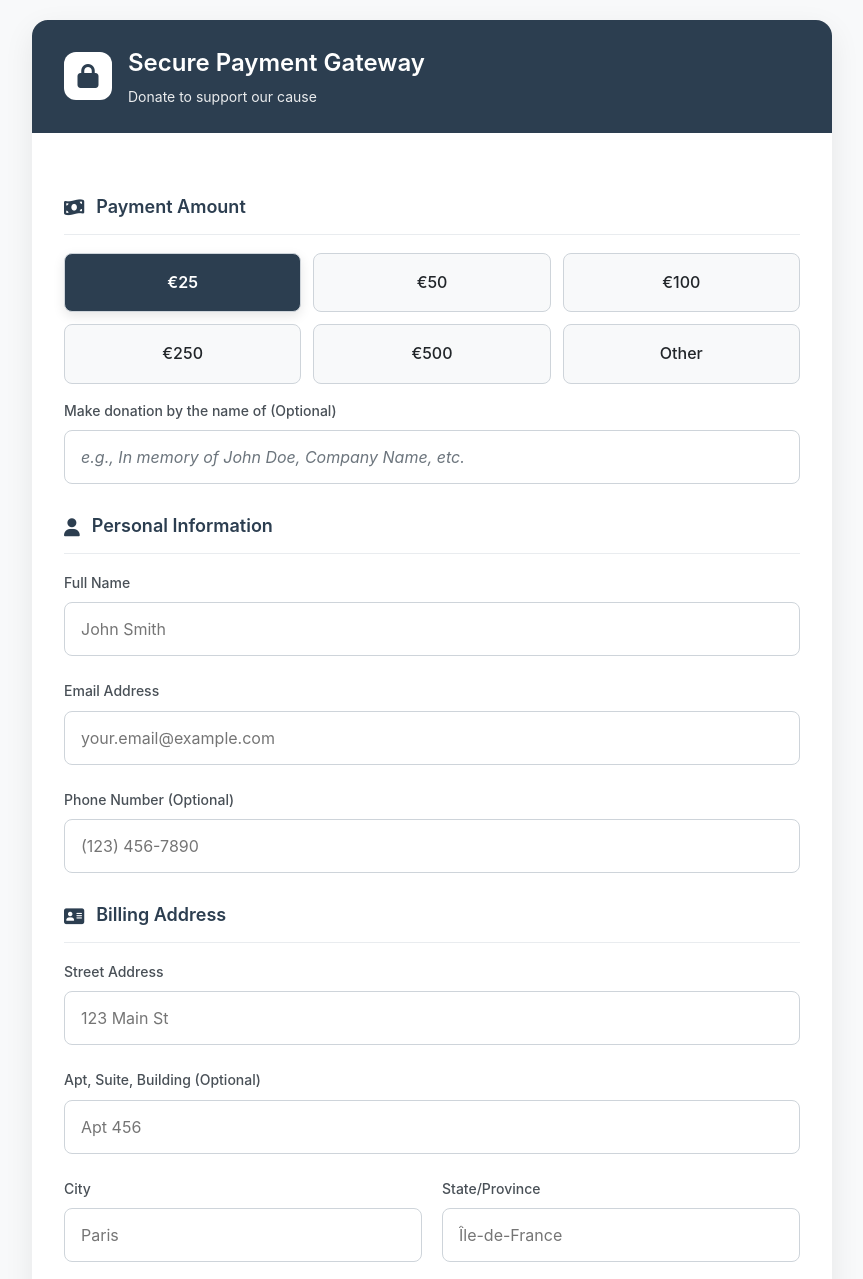
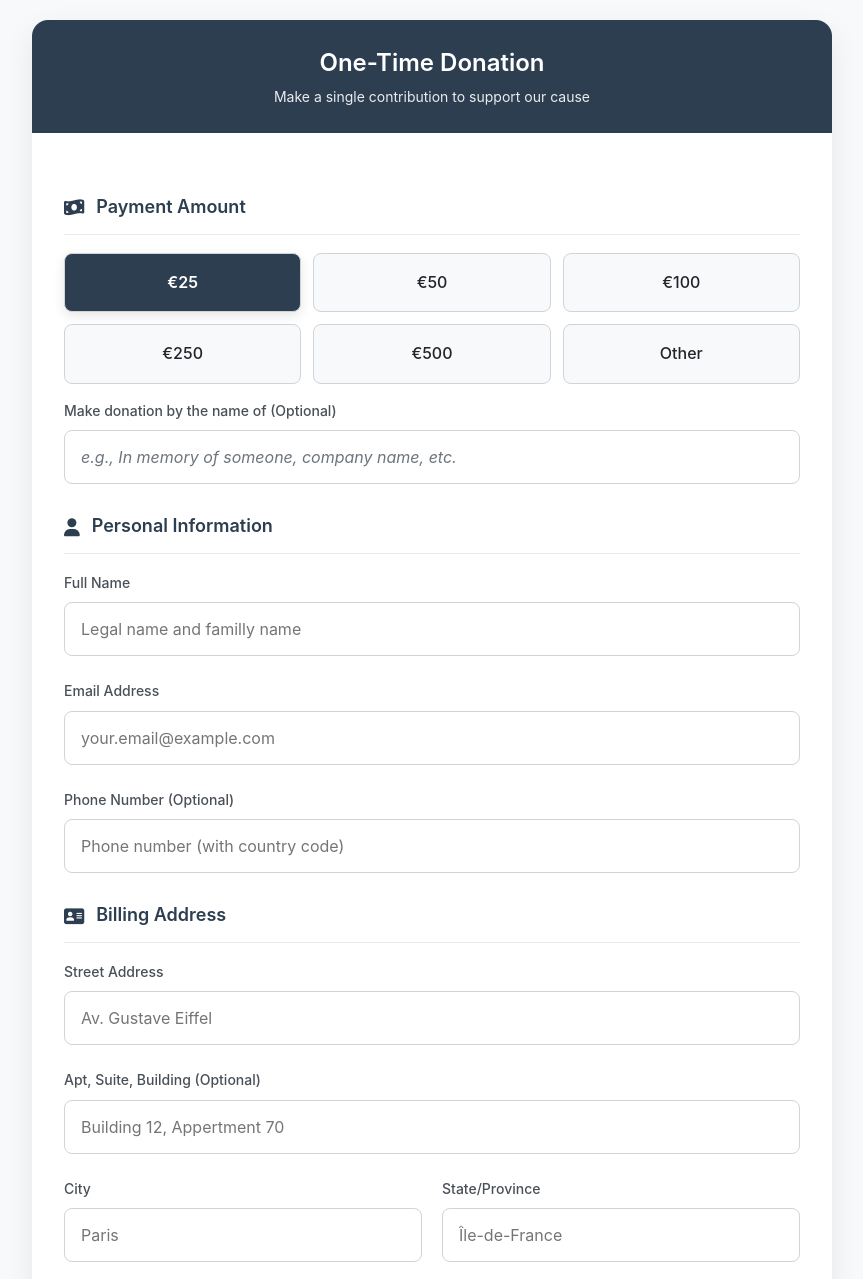
Before and after one commit to devTho77-star/stripe-test-GV-pay-once, a website: page index.html in a window 1280 px wide. Shown: the top 1279 px of the page, without its empty margins (208-1071 px from the left). Drawn offline with Linux system fonts and the light colour scheme; a script that the page names is missing.

Commit message:
Add files via upload

```diff
--- a/index.html
+++ b/index.html
@@ -54,13 +54,14 @@
 <div class="container">
   <!-- Fixed: use a form instead of div -->
   <form id="payment-form">
-    <div class="header">
-      <div class="logo"><i class="fas fa-lock"></i></div>
-      <div class="header-content">
-        <h1>Secure Payment Gateway</h1>
-        <p>Donate to support our cause</p>
-      </div>
-    </div>
+    <div class="header" style="display: flex; flex-direction: column; align-items: center; text-align: center; gap: 10px;">
+    	<div class="logo" style="display: none;"><i class="fas fa-lock" style="font-size: 36px;"></i></div>
+    	<div class="header-content">
+          <h1>One-Time Donation</h1>
+          <p>Make a single contribution to support our cause</p>
+    	</div>
+	</div>
+
 
     <div class="payment-body">
       <div class="section-title"><i class="fas fa-money-bill-wave"></i><span>Payment Amount</span></div>
@@ -82,17 +83,17 @@
 
       <div class="form-group">
         <label for="donation-by">Make donation by the name of (Optional)</label>
-        <input type="text" id="donation-by" placeholder="e.g., In memory of John Doe, Company Name, etc.">
+        <input type="text" id="donation-by" placeholder="e.g., In memory of someone, company name, etc.">
       </div>
 
       <div class="section-title"><i class="fas fa-user"></i><span>Personal Information</span></div>
-      <div class="form-group"><label for="name">Full Name</label><input type="text" id="name" placeholder="John Smith" required></div>
+      <div class="form-group"><label for="name">Full Name</label><input type="text" id="name" placeholder="Legal name and familly name" required></div>
       <div class="form-group"><label for="email">Email Address</label><input type="email" id="email" placeholder="your.email@example.com" required></div>
-      <div class="form-group"><label for="phone">Phone Number (Optional)</label><input type="tel" id="phone" placeholder="(123) 456-7890"></div>
+      <div class="form-group"><label for="phone">Phone Number (Optional)</label><input type="tel" id="phone" placeholder="Phone number (with country code)"></div>
 
       <div class="section-title"><i class="fas fa-address-card"></i><span>Billing Address</span></div>
-      <div class="form-group"><label for="line1">Street Address</label><input type="text" id="line1" placeholder="123 Main St" required></div>
-      <div class="form-group"><label for="line2">Apt, Suite, Building (Optional)</label><input type="text" id="line2" placeholder="Apt 456"></div>
+      <div class="form-group"><label for="line1">Street Address</label><input type="text" id="line1" placeholder="Av. Gustave Eiffel" required></div>
+      <div class="form-group"><label for="line2">Apt, Suite, Building (Optional)</label><input type="text" id="line2" placeholder="Building 12, Appertment 70"></div>
 
       <div class="form-row">
         <div class="form-group"><label for="city">City</label><input type="text" id="city" placeholder="Paris" required></div>
@@ -116,7 +117,7 @@
         <div class="card-element-container" id="card-element"></div>
         <div class="card-errors" id="card-errors" role="alert"></div>
       </div>
-      <div class="form-group"><label for="card-name">Name on Card</label><input type="text" id="card-name" placeholder="John Smith" required></div>
+      <div class="form-group"><label for="card-name">Name on Card</label><input type="text" id="card-name" placeholder="As printed on your card" required></div>
 
       <!-- Fixed: type="submit" -->
       <button class="pay-button" id="submit-button" type="submit">Pay €25</button>
@@ -133,9 +134,14 @@
       </div>
     </div>
 
+
+
     <div class="payment-footer">
-      <p>© 2023 Your Organization. All rights reserved.</p>
+      <p>By making a one-time donation, you authorize a single secure payment to support our association. No further charges will occur unless you donate again. </p>
+      <p>© 2025 Govinda's. All rights reserved.</p>
     </div>
+
+
   </form>
 </div>
 
```
